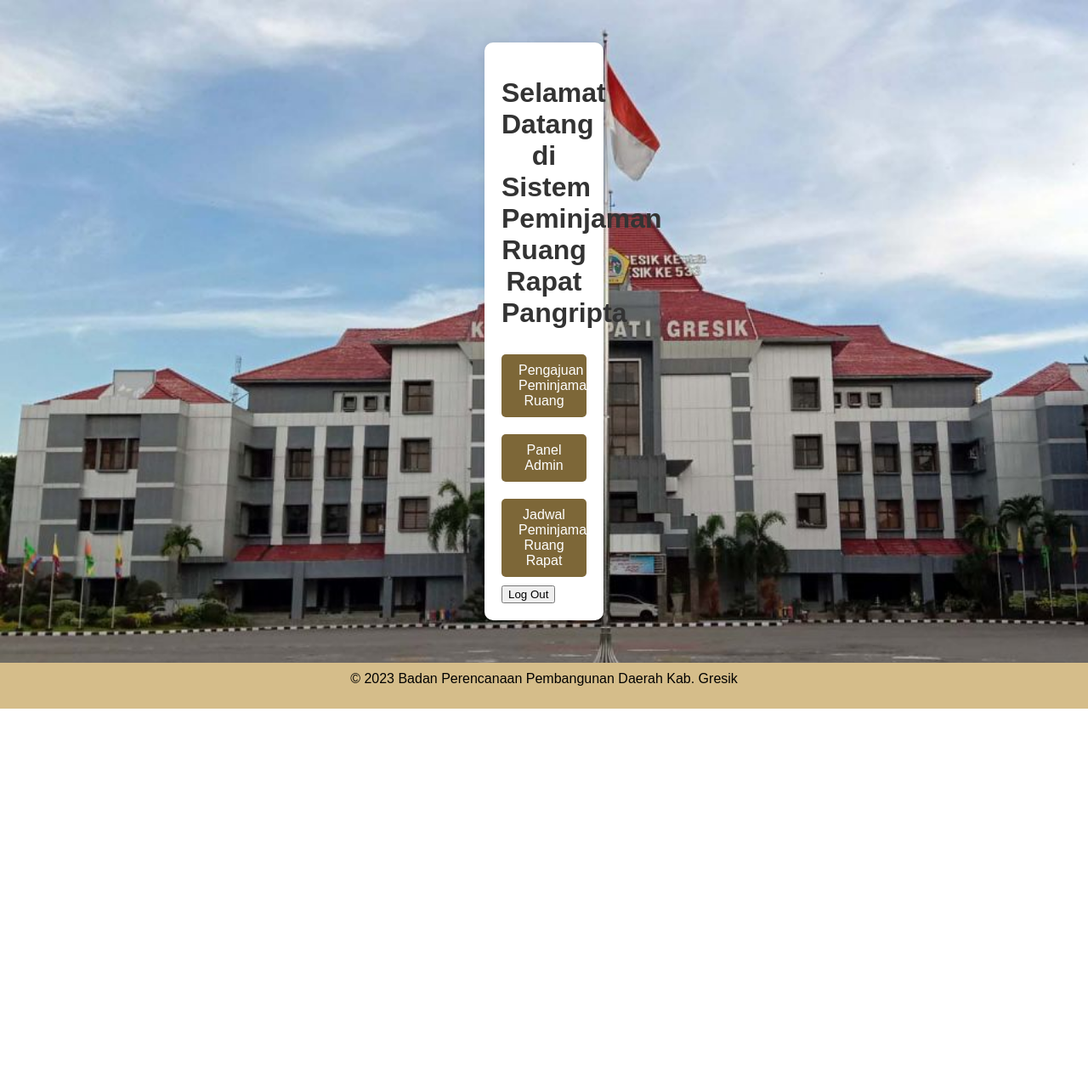
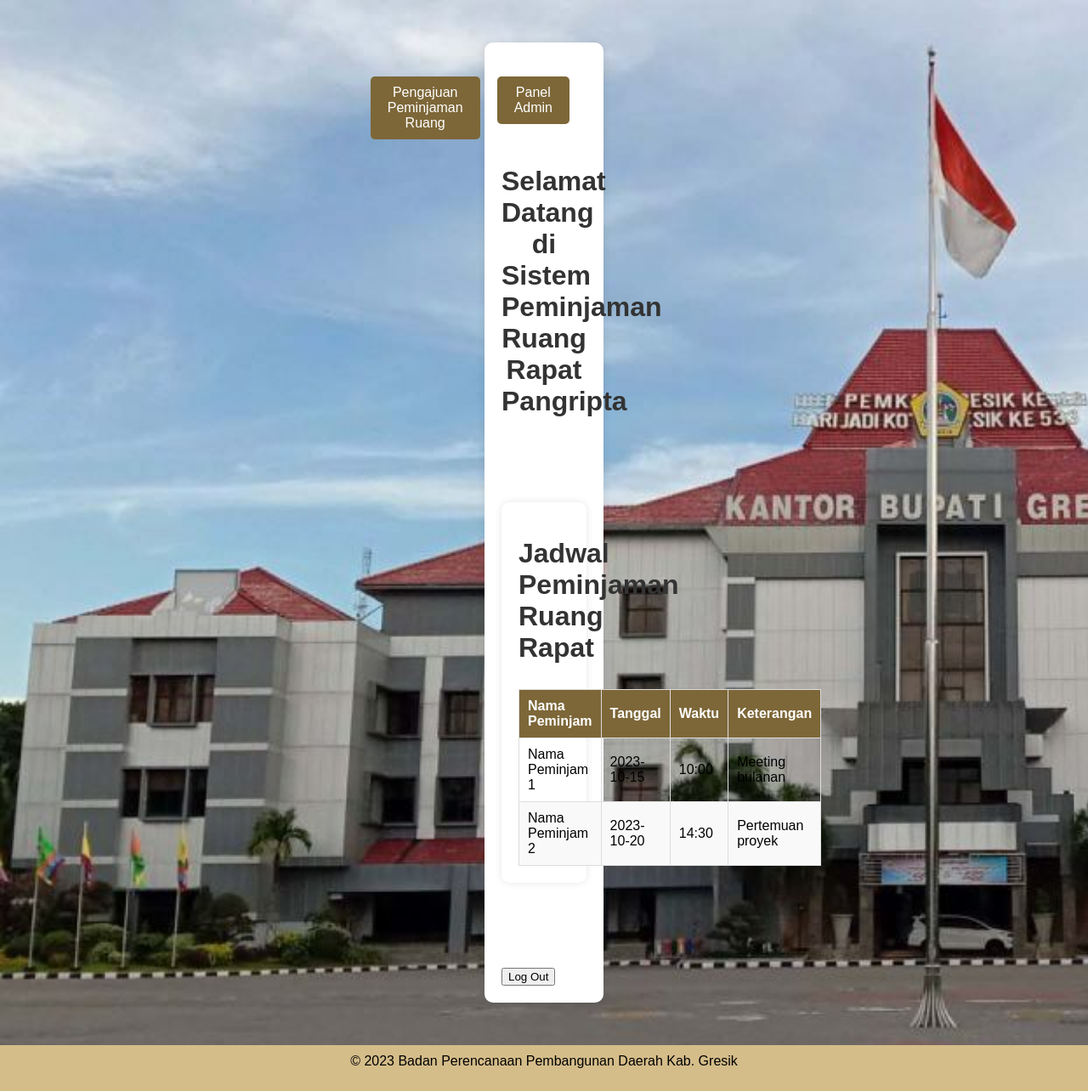
Before and after one commit to isakhlfts/booking-meeting-room, a PHP site: page /home.php in a window 1280 px wide. Shown: the whole page at 85% size. Before the commit the page ends 834 px from the top, so only its background shows below. Run offline with PHP 8.4, Linux system fonts and the light colour scheme.

Commit message:
Update home.php

```diff
--- a/home.php
+++ b/home.php
@@ -1,20 +1,71 @@
+<?php
+// Sample data for demonstration purposes
+$peminjamData = array(
+    array('Nama Peminjam 1', '2023-10-15', '10:00', 'Meeting bulanan'),
+    array('Nama Peminjam 2', '2023-10-20', '14:30', 'Pertemuan proyek'),
+    // Add more data as needed
+);
+
+?>
+
 <!DOCTYPE html>
 <html>
 <head>
     <title>Peminjaman Ruang Rapat Pangripta</title>
     <link rel="stylesheet" type="text/css" href="style.css">
+    <style>
+
+        .navigation {
+            display: flex;
+            justify-content: flex-end;
+            width: 100%;
+        }
+
+        .user-links,
+        .admin-links {
+            margin-right: 20px;
+        }
+
+        .schedule-links {
+            text-align: center;
+        }
+    </style>
 </head>
 <body>
     <div class="container">
-        <h1>Selamat Datang di Sistem Peminjaman Ruang Rapat Pangripta</h1>
+        <div class="navigation">
             <div class="user-links">
                 <a href="user.php">Pengajuan Peminjaman Ruang</a>
             </div>
             <div class="admin-links">
                 <a href="admin.php">Panel Admin</a>
             </div>
-        <div class="schedule-links">
-            <a href="jadwal_peminjaman.php">Jadwal Peminjaman Ruang Rapat</a>
+        </div>
+        <h1>Selamat Datang di Sistem Peminjaman Ruang Rapat Pangripta</h1>
+        <div class="container schedule">
+        <h1>Jadwal Peminjaman Ruang Rapat</h1>
+        <table class="schedule-table">
+            <thead>
+                <tr>
+                    <th>Nama Peminjam</th>
+                    <th>Tanggal</th>
+                    <th>Waktu</th>
+                    <th>Keterangan</th>
+                </tr>
+            </thead>
+            <tbody>
+                <?php
+                foreach ($peminjamData as $peminjam) {
+                    echo "<tr>";
+                    echo "<td>" . $peminjam[0] . "</td>";
+                    echo "<td>" . $peminjam[1] . "</td>";
+                    echo "<td>" . $peminjam[2] . "</td>";
+                    echo "<td>" . $peminjam[3] . "</td>";
+                    echo "</tr>";
+                }
+                ?>
+            </tbody>
+        </table>
         </div>
         <form action='includes/logout.inc.php' method='post'>
             <button type='submit' class='button button3' name='logout-submit'>Log Out</button>
```
Lines whose indentation alone changed are shown as unchanged.
